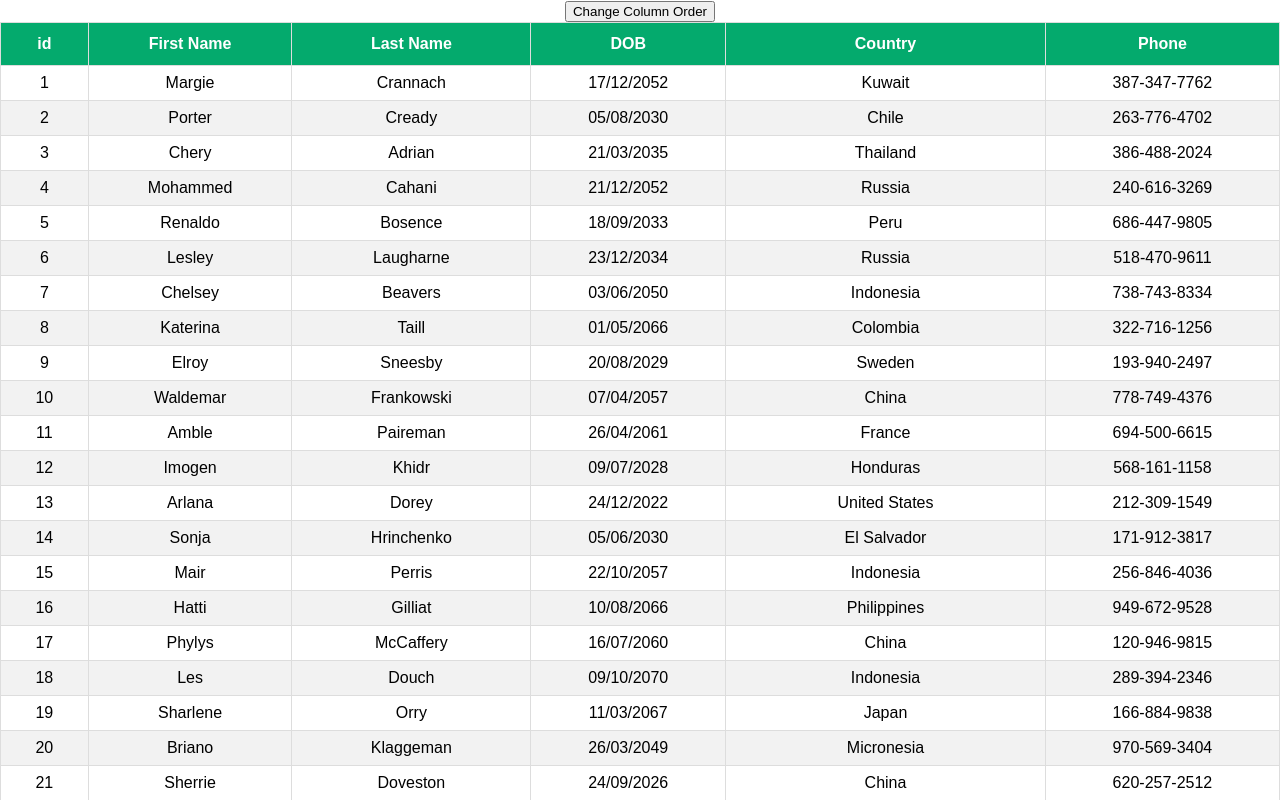
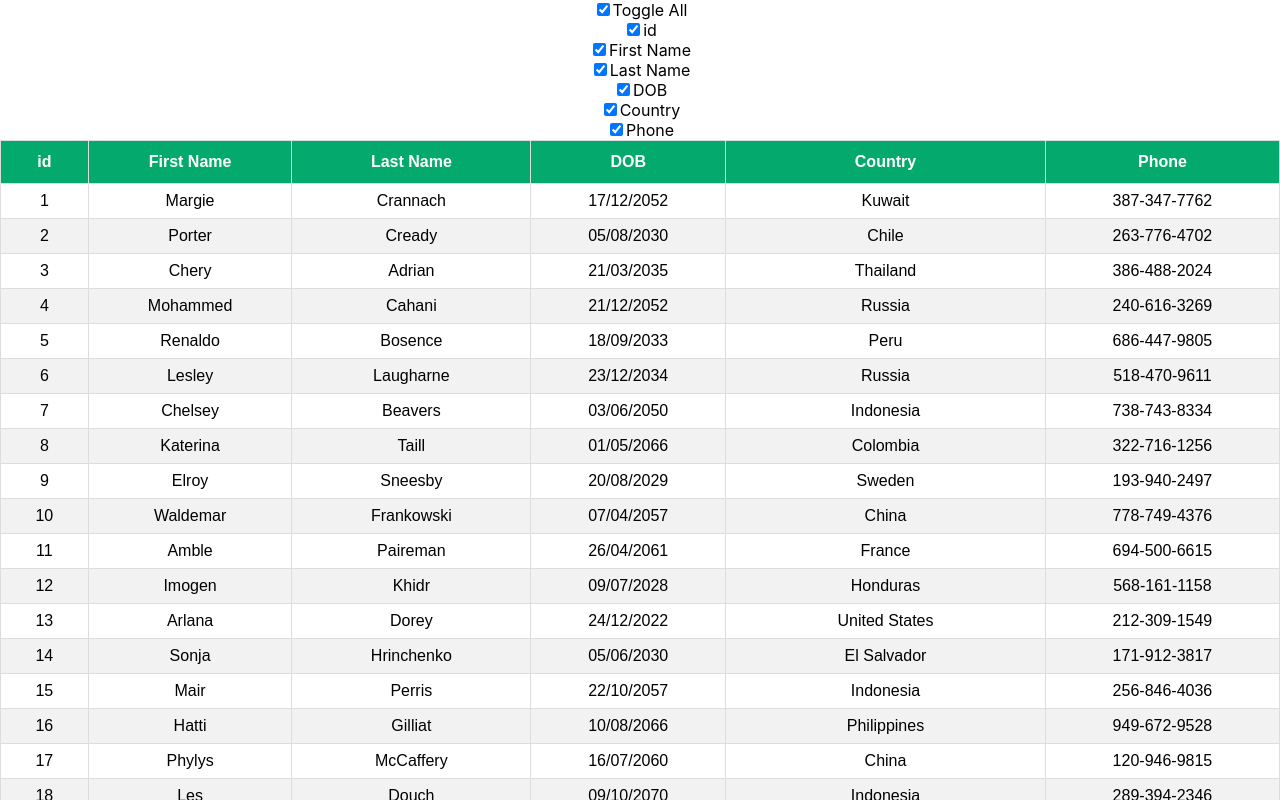
Before and after one commit to Reebal011/React_Table, a React (Create React App) app: page / in a window 1280 px wide. Shown: the top 800 px of the page. Built offline with nearby package versions, Linux system fonts and the light colour scheme.

Commit message:
column hiding

```diff
--- a/src/App.js
+++ b/src/App.js
@@ -1,5 +1,7 @@
 import "./App.css";
 import BasicTable from "./components/BasicTable";
+import { ColumnFilter } from "./components/ColumnFilter";
+import ColumnHiding from "./components/ColumnHiding";
 import ColumnOrder from "./components/ColumnOrder";
 import FilteringTable from "./components/FilteringTable";
 import PaginationTable from "./components/PaginationTable";
@@ -9,7 +11,7 @@
 function App() {
   return (
     <div className="App">
-      <ColumnOrder />
+      <ColumnHiding />
     </div>
   );
 }
--- /dev/null
+++ b/src/components/ColumnHiding.js
@@ -0,0 +1,81 @@
+import React, { useMemo } from "react";
+import { useTable } from "react-table";
+import MOCK_DATA from "./MOCK_DATA/MOCK_DATA.json";
+import { COLUMNS, GROUPED_COLUMNS } from "./columns";
+import "./table.css";
+import { Checkbox } from "./CheckBox";
+
+const ColumnHiding = () => {
+  const columns = useMemo(() => COLUMNS, []);
+  const data = useMemo(() => MOCK_DATA, []);
+
+  const {
+    getTableBodyProps,
+    getTableProps,
+    rows,
+    prepareRow,
+    headerGroups,
+    footerGroups,
+    allColumns,
+    getToggleHideAllColumnsProps,
+  } = useTable({
+    columns,
+    data,
+  });
+
+  return (
+    <>
+      <div>
+        <div>
+          <Checkbox {...getToggleHideAllColumnsProps()} />
+          Toggle All
+        </div>
+        {allColumns.map((column) => (
+          <div key={column.id}>
+            <label>
+              <input type="checkbox" {...column.getToggleHiddenProps()} />
+              {column.Header}
+            </label>
+          </div>
+        ))}
+      </div>
+      <table {...getTableProps()}>
+        <thead>
+          {headerGroups.map((headerGroup) => (
+            <tr {...headerGroup.getHeaderGroupProps()}>
+              {headerGroup.headers.map((column) => (
+                <th {...column.getHeaderProps()}>{column.render("Header")}</th>
+              ))}
+            </tr>
+          ))}
+        </thead>
+        <tbody {...getTableBodyProps()}>
+          {rows.map((row) => {
+            prepareRow(row);
+            return (
+              <tr {...row.getRowProps()}>
+                {row.cells.map((cell) => {
+                  return (
+                    <td {...cell.getCellProps()}>{cell.render("Cell")}</td>
+                  );
+                })}
+              </tr>
+            );
+          })}
+        </tbody>
+        <tfoot>
+          {" "}
+          {footerGroups.map((footerGroup) => (
+            <tr {...footerGroup.getFooterGroupProps()}>
+              {footerGroup.headers.map((column) => (
+                <th {...column.getFooterProps()}>{column.render("Footer")}</th>
+              ))}
+            </tr>
+          ))}
+        </tfoot>
+      </table>
+    </>
+  );
+};
+
+export default ColumnHiding;
```
